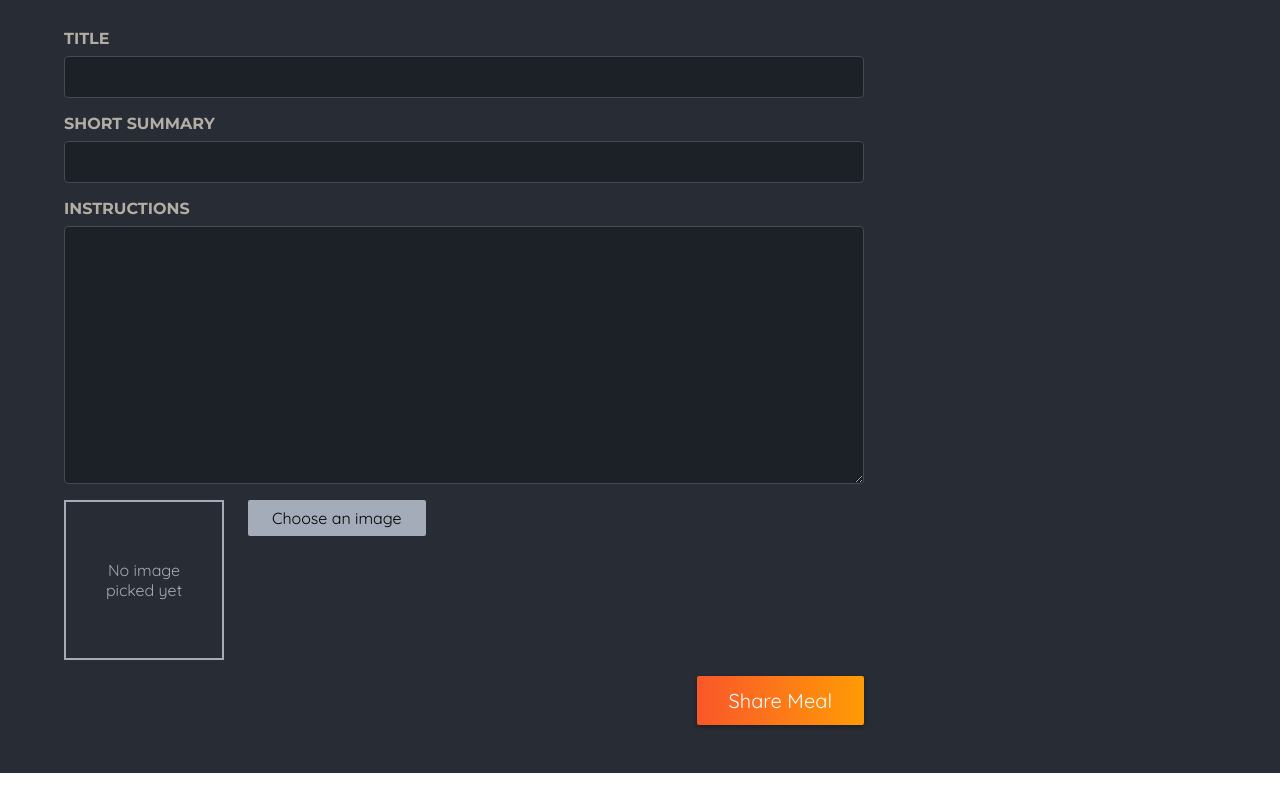
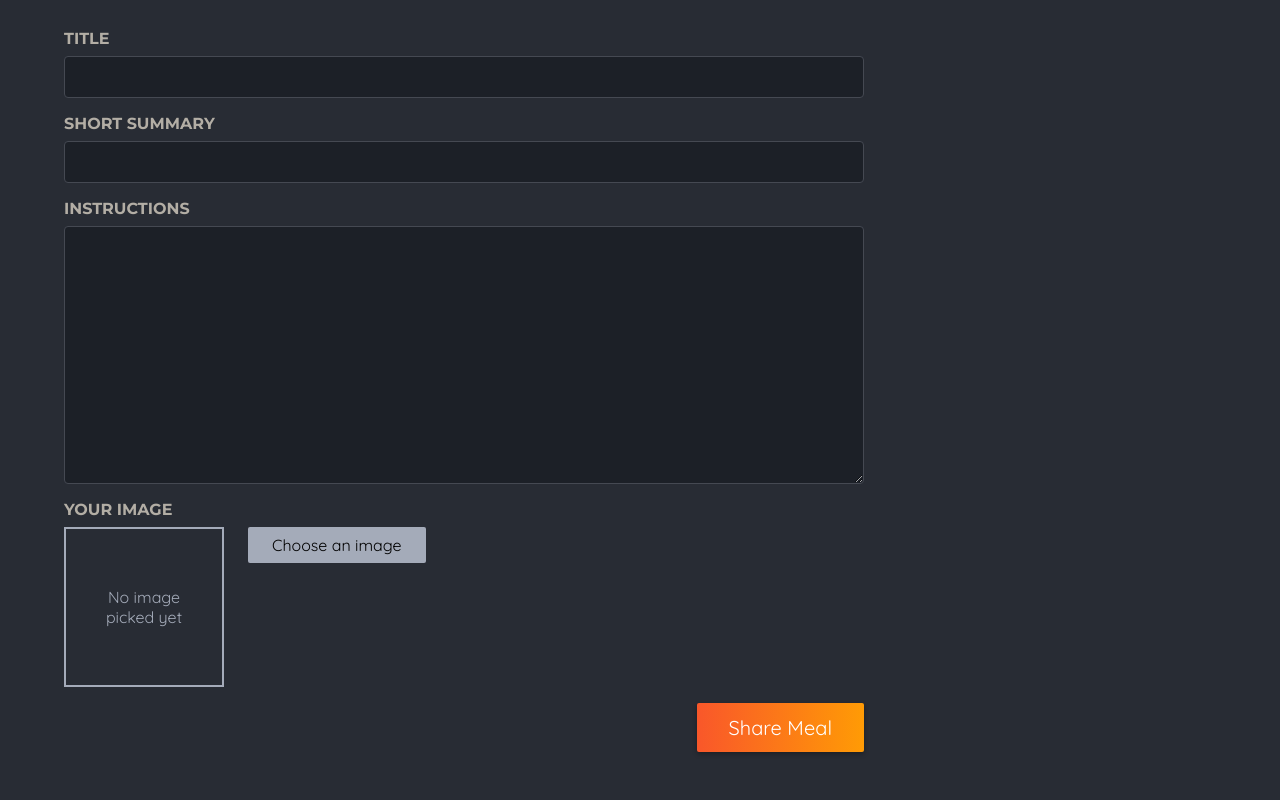
Before and after one commit to internet-unable/NextJS, a Next.js app in the folder 02-foodies-app/: page /meals/share in a window 1280 px wide. Shown: the part 480-1280 px from the top of the page. Before the commit the page ends 1253 px from the top, so only its background shows below. Built offline with nearby package versions, Linux system fonts and the light colour scheme.

Commit message:
Update share/page.js
- use shareMeal action;

```diff
--- a/02-foodies-app/app/meals/share/page.js
+++ b/02-foodies-app/app/meals/share/page.js
@@ -1,4 +1,5 @@
 import classes from "./page.module.css";
+import { shareMeal } from "@/lib/actions";
 import ImagePicker from "@/components/Meals/ImagePicker/ImagePicker";
 
 export default function ShareMealPage() {
@@ -12,7 +13,7 @@ export default function ShareMealPage() {
                 <p>Or any other meal you feel needs sharing!</p>
             </header>
             <main className={classes.main}>
-                <form className={classes.form}>
+                <form className={classes.form} action={shareMeal}>
                     <div className={classes.row}>
                         <p>
                             <label htmlFor="name">Your name</label>
@@ -50,7 +51,7 @@ export default function ShareMealPage() {
                             required
                         ></textarea>
                     </p>
-                    <ImagePicker />
+                    <ImagePicker label="Your image" name="image" />
                     <p className={classes.actions}>
                         <button type="submit">Share Meal</button>
                     </p>
```
